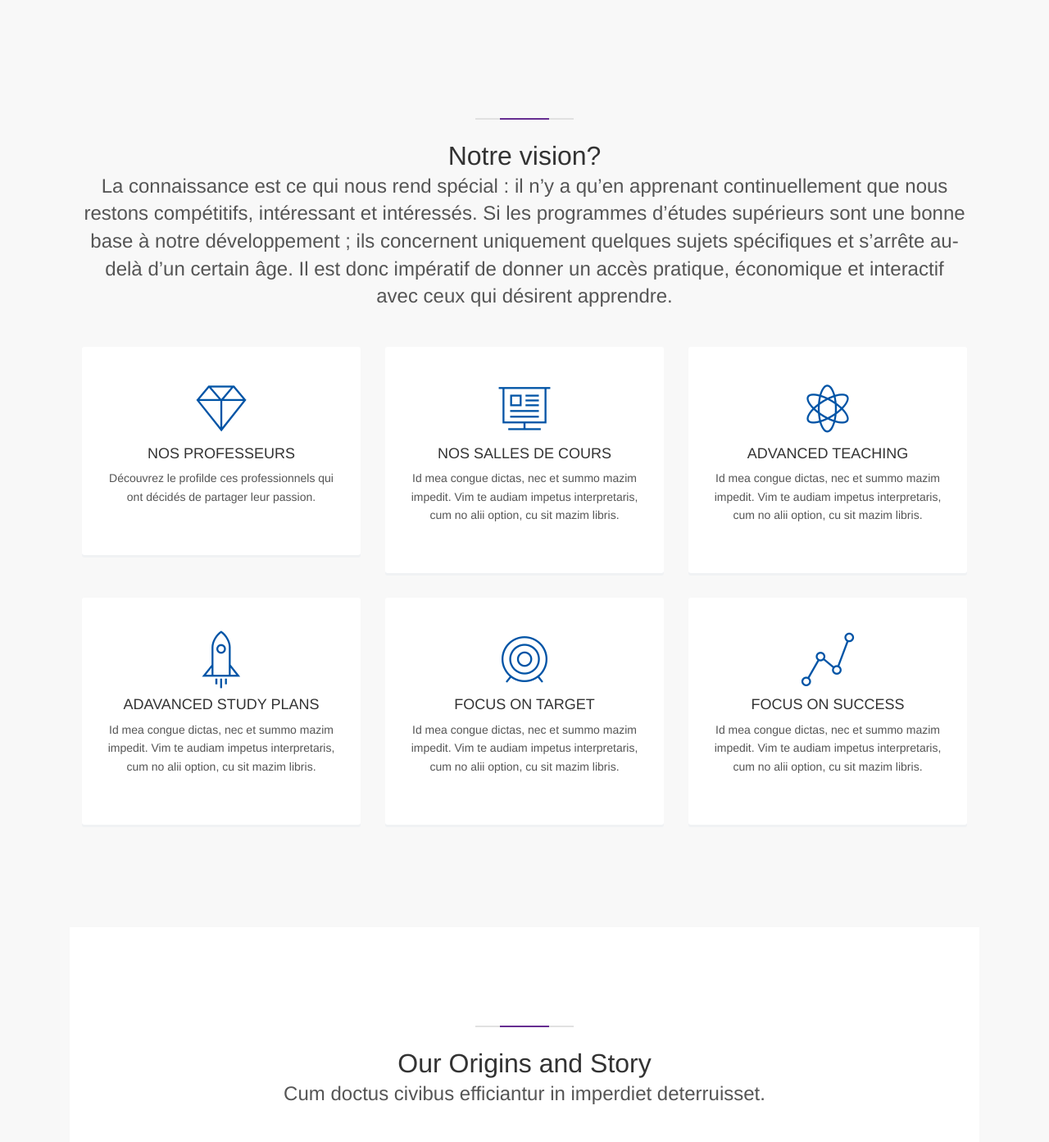
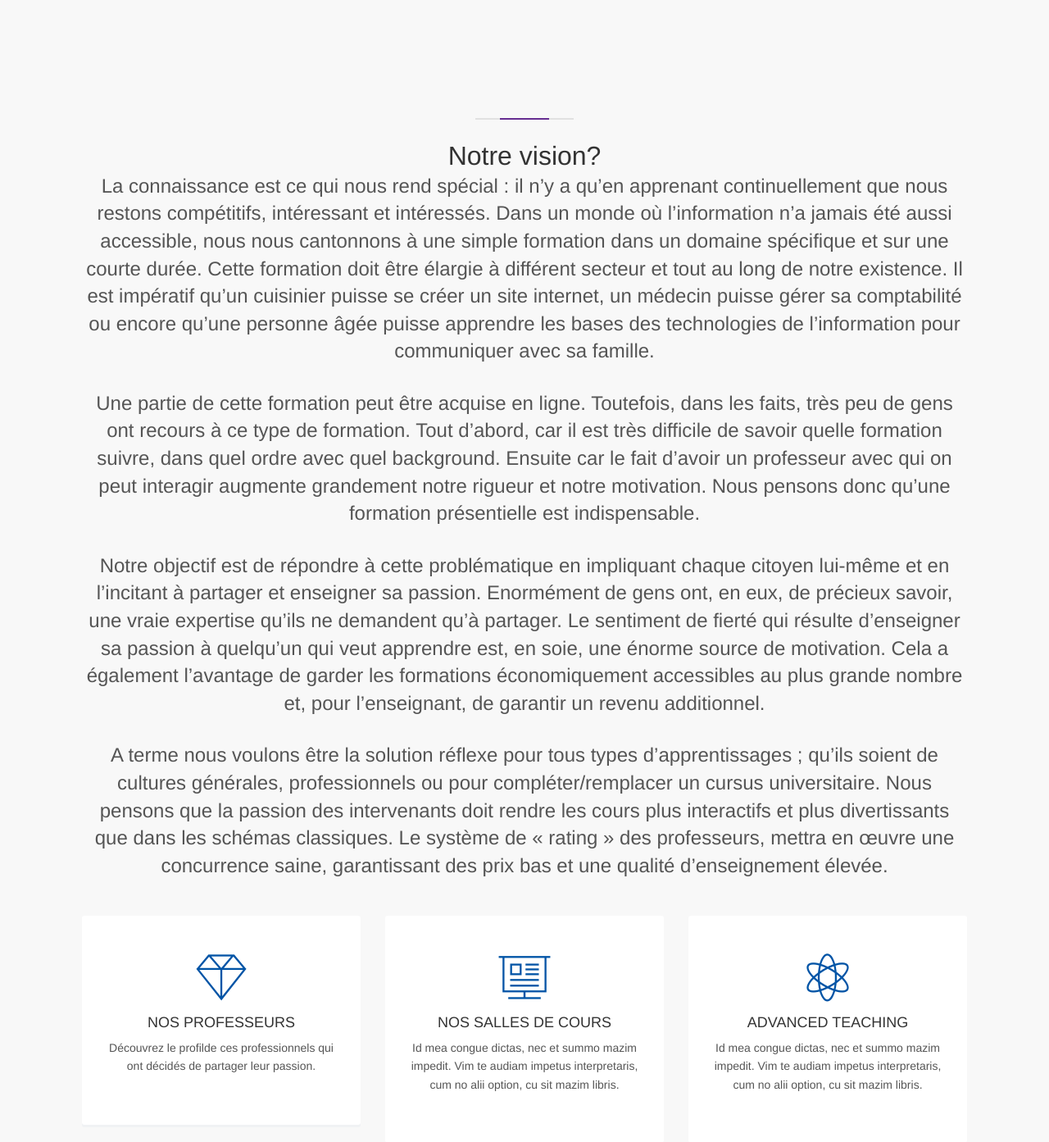
Before and after one commit to pierrecollinet/formations, a Django app: page /about in a window 1280 px wide. Shown: the part 940-2333 px from the top of the page at 82% size. Run offline with Django 3.2, Linux system fonts and the light colour scheme; data comes from the database, SQL or seed files in the repository; grey boxes labelled with a size stand in for pictures from a placeholder-image service; some libraries are stand-ins or nearby versions.

Commit message:
Update about.html

```diff
--- a/src/formations/templates/about.html
+++ b/src/formations/templates/about.html
@@ -28,7 +28,10 @@ about.html
       <div class="main_title_2">
         <span><em></em></span>
         <h2>Notre vision?</h2>
-        <p>La connaissance est ce qui nous rend spécial : il n’y a qu’en apprenant continuellement que nous restons compétitifs, intéressant et intéressés. Si les programmes d’études supérieurs sont une bonne base à notre développement ; ils concernent uniquement quelques sujets spécifiques et s’arrête au-delà d’un certain âge. Il est donc impératif de donner un accès pratique, économique et interactif avec ceux qui désirent apprendre.</p>
+        <p>La connaissance est ce qui nous rend spécial : il n’y a qu’en apprenant continuellement que nous restons compétitifs, intéressant et intéressés. Dans un monde où l’information n’a jamais été aussi accessible, nous nous cantonnons à une simple formation dans un domaine spécifique et sur une courte durée. Cette formation doit être élargie à différent secteur et tout au long de notre existence. Il est impératif qu’un cuisinier puisse se créer un site internet, un médecin puisse gérer sa comptabilité ou encore qu’une personne âgée puisse apprendre les bases des technologies de l’information pour communiquer avec sa famille.</p>
+        <p>Une partie de cette formation peut être acquise en ligne. Toutefois, dans les faits, très peu de gens ont recours à ce type de formation. Tout d’abord, car il est très difficile de savoir quelle formation suivre, dans quel ordre avec quel background. Ensuite car le fait d’avoir un professeur avec qui on peut interagir augmente grandement notre rigueur et notre motivation. Nous pensons donc qu’une formation présentielle est indispensable.</p>
+        <p>Notre objectif est de répondre à cette problématique en impliquant chaque citoyen lui-même et en l’incitant à partager et enseigner sa passion. Enormément de gens ont, en eux, de précieux savoir, une vraie expertise qu’ils ne demandent qu’à partager. Le sentiment de fierté qui résulte d’enseigner sa passion à quelqu’un qui veut apprendre est, en soie, une énorme source de motivation. Cela a également l’avantage de garder les formations économiquement accessibles au plus grande nombre et, pour l’enseignant, de garantir un revenu additionnel.</p>
+        <p>A terme nous voulons être la solution réflexe pour tous types d’apprentissages ; qu’ils soient de cultures générales, professionnels ou pour compléter/remplacer un cursus universitaire. Nous pensons que la passion des intervenants doit rendre les cours plus interactifs et plus divertissants que dans les schémas classiques. Le système de « rating » des professeurs, mettra en œuvre une concurrence saine, garantissant des prix bas et une qualité d’enseignement élevée.</p>
       </div>
       <div class="row">
         <div class="col-lg-4 col-md-6">
```
